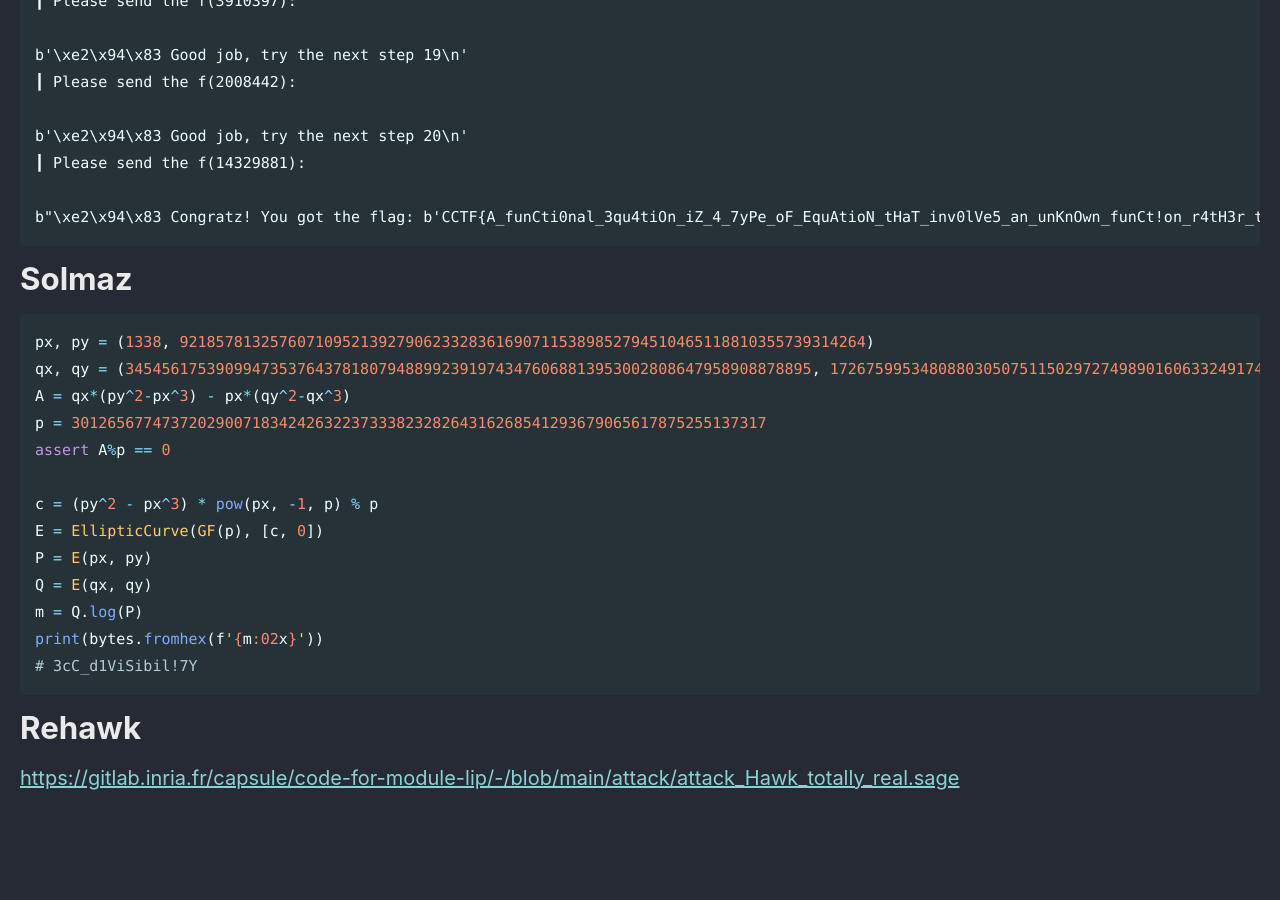
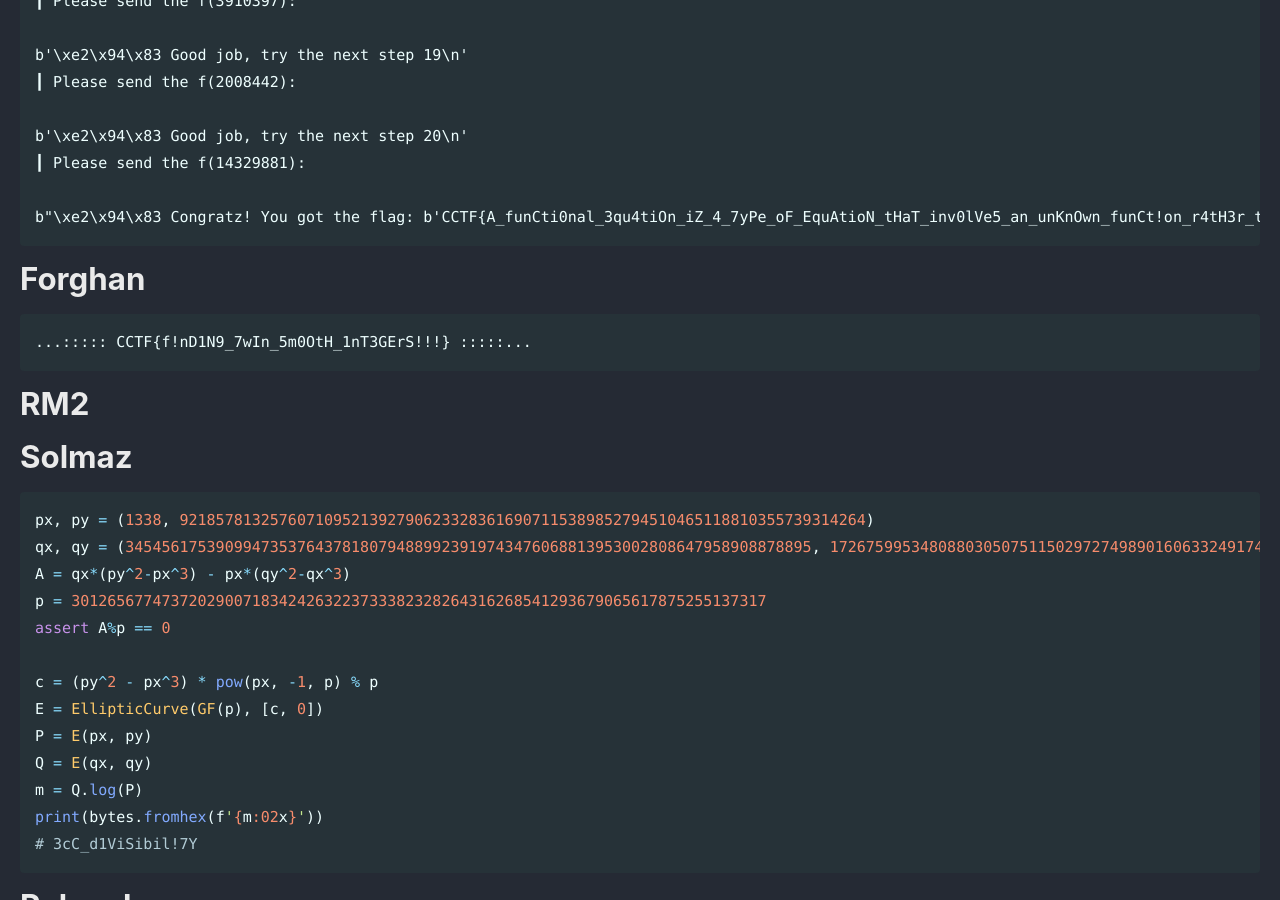
Before and after one commit to Connor-McCartney/Connor-McCartney.github.io, a Jekyll site: the page built from _pages/cryptography/other/CRYPTO-CTF-2024.md, in a window 1280 px wide and 900 px high, scrolled down 3949 px. Built offline with Jekyll 4.4.1, drawn with Linux system fonts in a browser that asks for light colours; cached includes are drawn as plain includes; before the commit the page ends 4798 px from its top, so only the background shows below that.

Commit message:
Update CRYPTO-CTF-2024.md

````diff
--- a/_pages/cryptography/other/CRYPTO-CTF-2024.md
+++ b/_pages/cryptography/other/CRYPTO-CTF-2024.md
@@ -161,6 +161,17 @@ b'\xe2\x94\x83 Good job, try the next step 20\n'
 b"\xe2\x94\x83 Congratz! You got the flag: b'CCTF{A_funCti0nal_3qu4tiOn_iZ_4_7yPe_oF_EquAtioN_tHaT_inv0lVe5_an_unKnOwn_funCt!on_r4tH3r_thAn_juS7_vArIabl3s!!}'\n"
 ```
 
+# Forghan
+
+```
+...::::: CCTF{f!nD1N9_7wIn_5m0OtH_1nT3GErS!!!} :::::...
+```
+
+# RM2
+
+
+
+
 # Solmaz
 
 ```python
````
